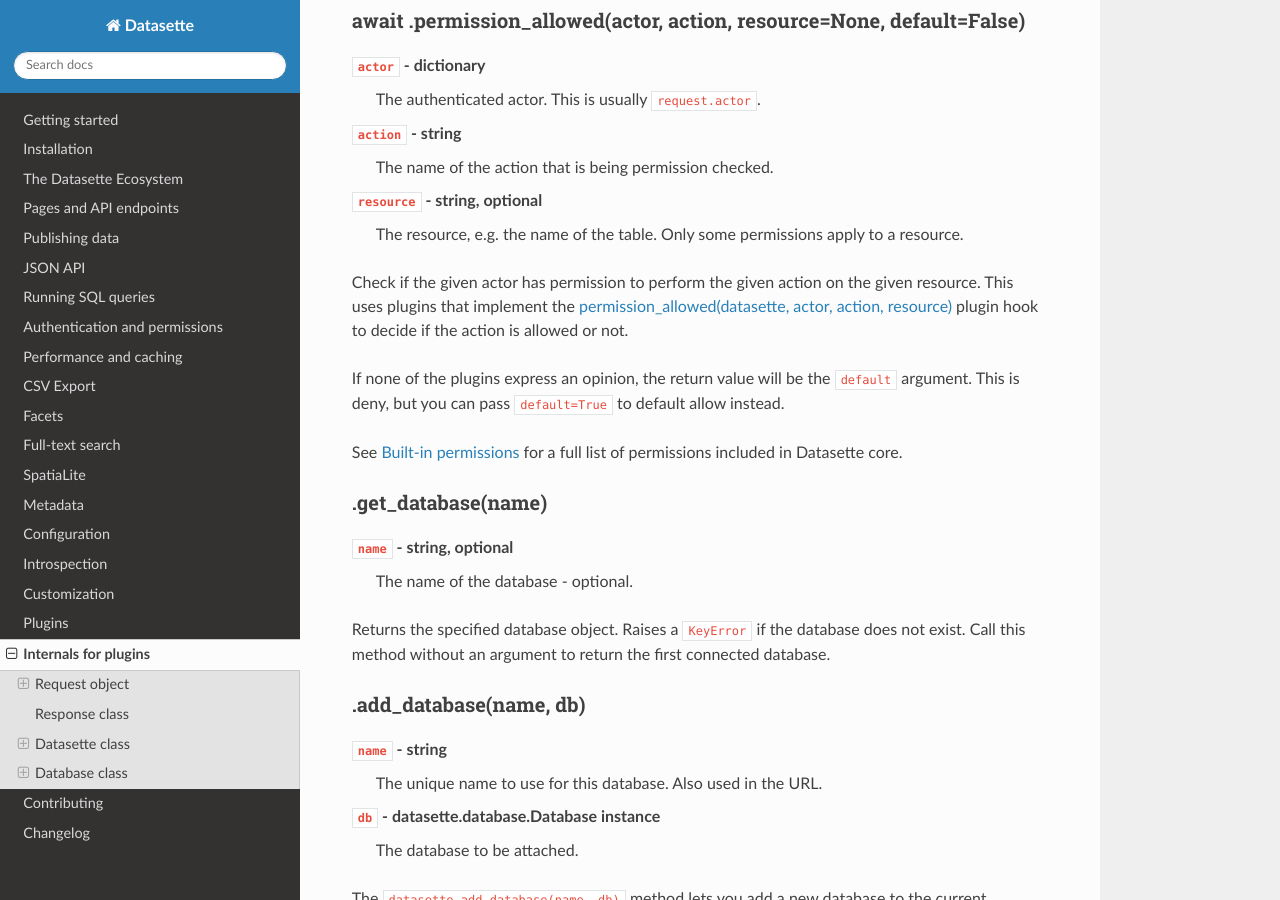
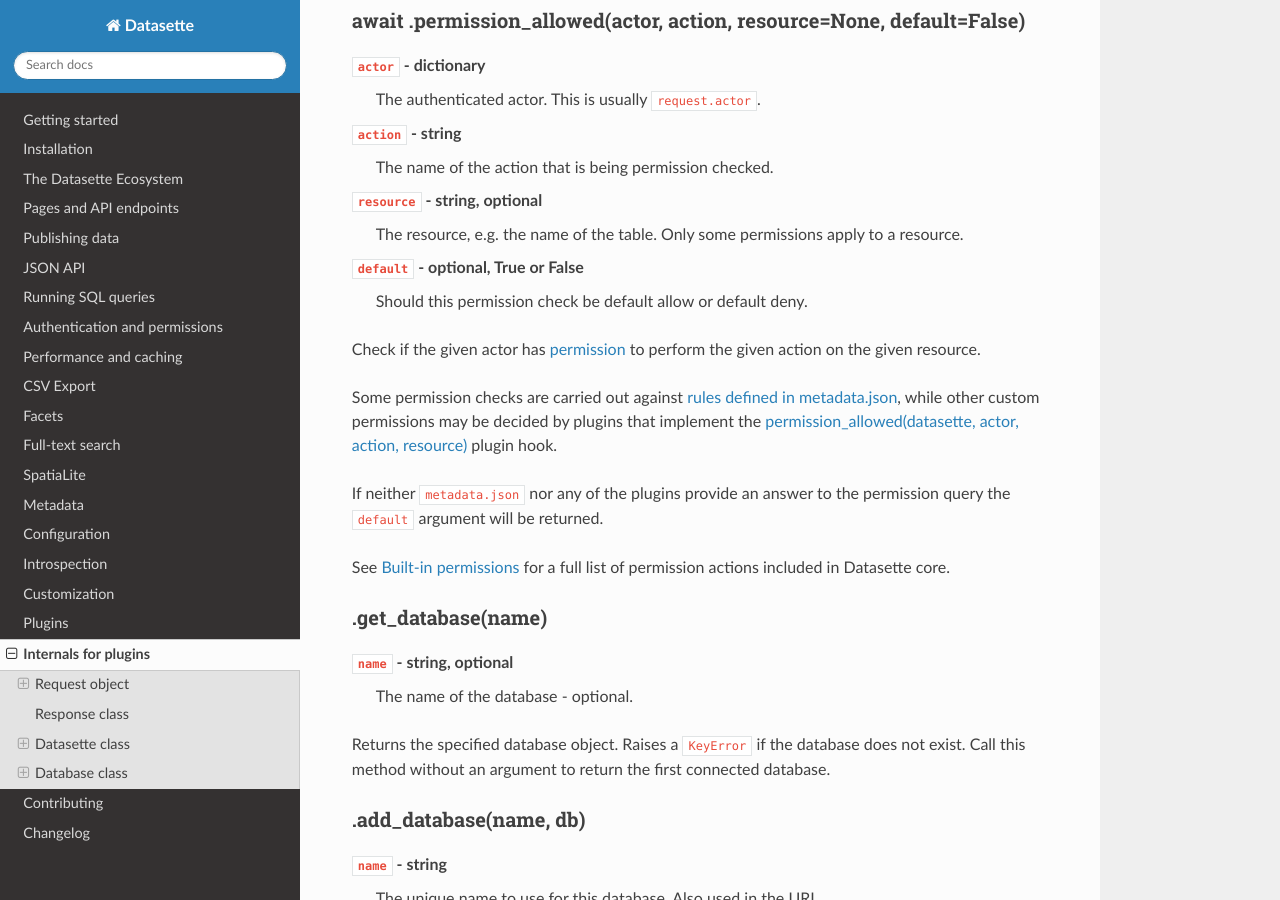
Before and after one commit to simonw/datasette, a Sphinx documentation site: the page built from docs/internals.rst, in a window 1280 px wide and 900 px high, scrolled down 4081 px. Built offline with Sphinx 7.4.7 and the Read the Docs theme 2.0.0, drawn with Linux system fonts in a browser that asks for light colours.

```diff
--- a/docs/internals.rst
+++ b/docs/internals.rst
@@ -184,11 +184,16 @@
 ``resource`` - string, optional
     The resource, e.g. the name of the table. Only some permissions apply to a resource.
 
-Check if the given actor has permission to perform the given action on the given resource. This uses plugins that implement the :ref:`plugin_permission_allowed` plugin hook to decide if the action is allowed or not.
+``default`` - optional, True or False
+    Should this permission check be default allow or default deny.
 
-If none of the plugins express an opinion, the return value will be the ``default`` argument. This is deny, but you can pass ``default=True`` to default allow instead.
+Check if the given actor has :ref:`permission <authentication_permissions>` to perform the given action on the given resource.
 
-See :ref:`permissions` for a full list of permissions included in Datasette core.
+Some permission checks are carried out against :ref:`rules defined in metadata.json <authentication_permissions_metadata>`, while other custom permissions may be decided by plugins that implement the :ref:`plugin_permission_allowed` plugin hook.
+
+If neither ``metadata.json`` nor any of the plugins provide an answer to the permission query the ``default`` argument will be returned.
+
+See :ref:`permissions` for a full list of permission actions included in Datasette core.
 
 .. _datasette_get_database:
 
```
Also changed, not shown: docs/authentication.rst (+99 -43 lines), 4 other files.
